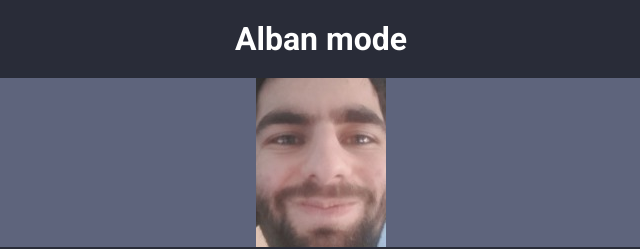
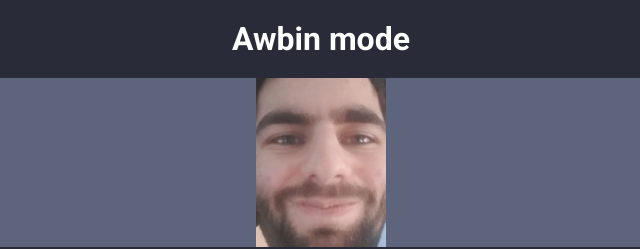
Before and after one commit to ndv99/awbin, a plain HTML site: page index.html in a window 1280 px wide. Shown: the top 249 px of the page, 319-959 px from the left. Drawn offline with Linux system fonts and the light colour scheme.

Commit message:
Fixed spelling in page header

```diff
--- a/index.html
+++ b/index.html
@@ -4,7 +4,7 @@
     <meta charset="UTF-8">
     <meta http-equiv="X-UA-Compatible" content="IE=edge">
     <meta name="viewport" content="width=device-width, initial-scale=1.0">
-    <title>Competitive Rock Paper Scissors</title>
+    <title>Competitive Rock Paper Scissors by Awbin</title>
     <script src="gameScript.js" defer></script>
     <link rel="stylesheet" href="index.css">
     <link rel="preconnect" href="https://fonts.googleapis.com">
@@ -14,7 +14,7 @@
 <body>
 
     <header>
-        <h1>Alban mode</h1>
+        <h1>Awbin mode</h1>
     </header>
 
 
```
